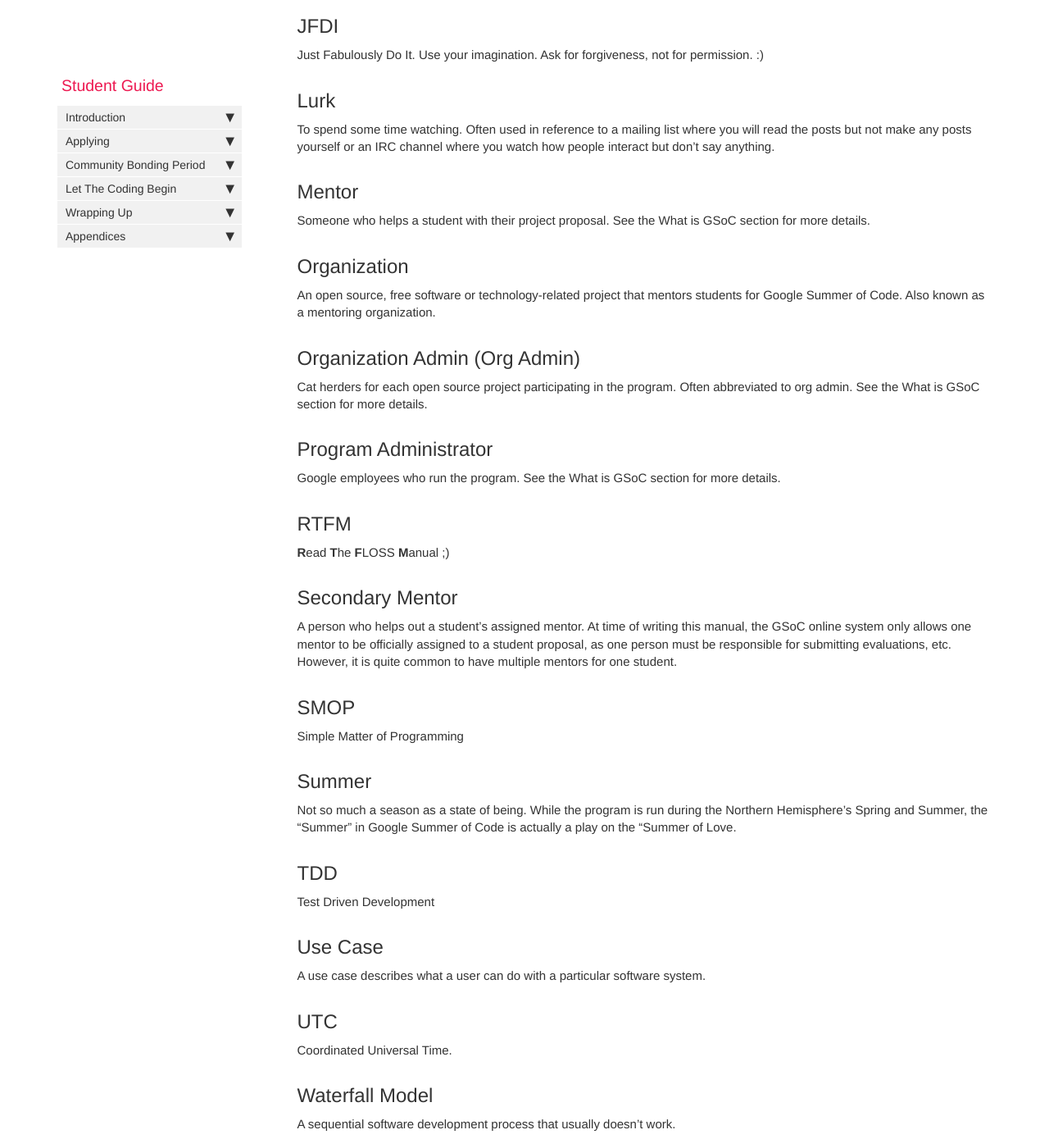
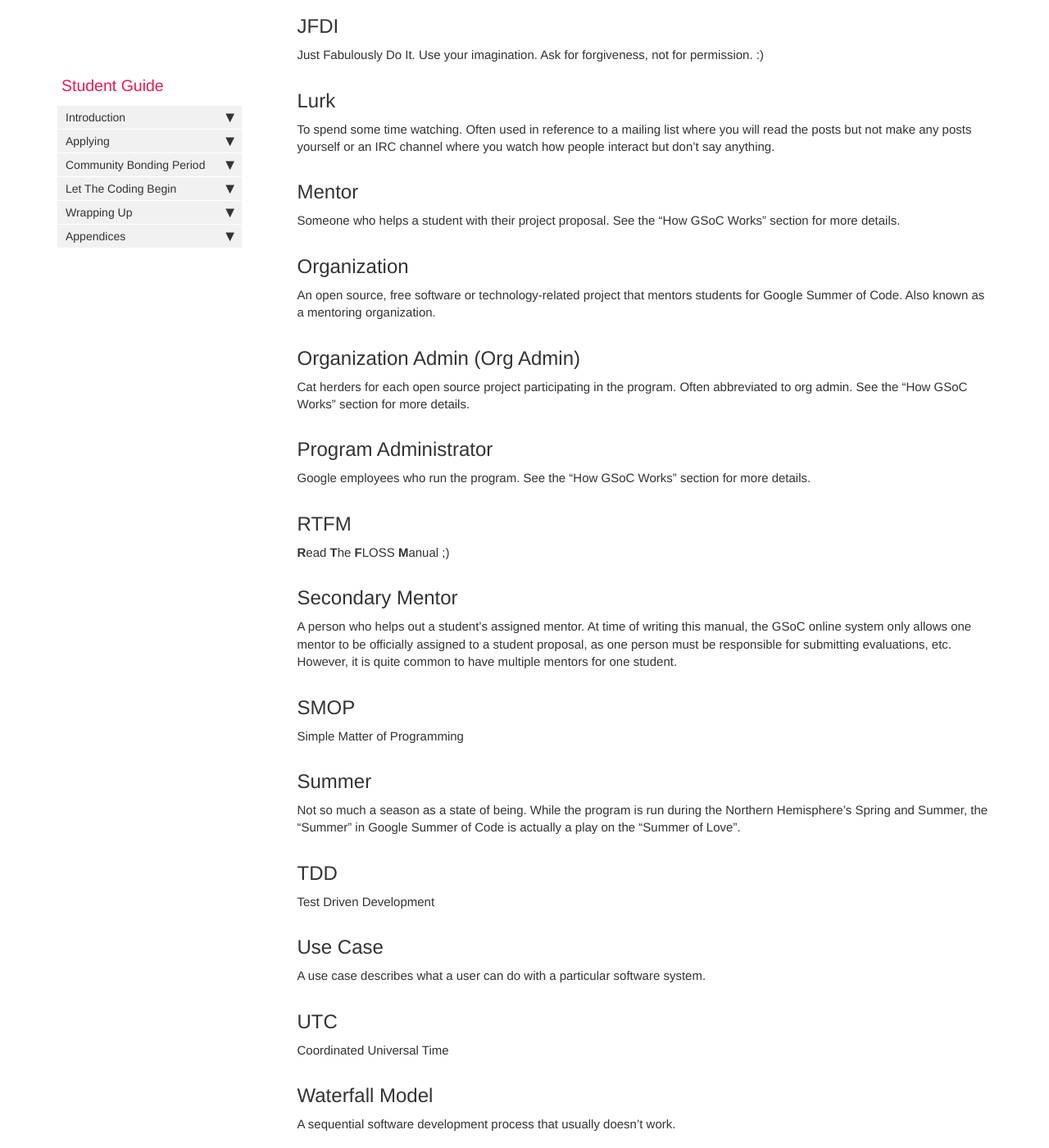
Before and after one commit to google/gsocguides, a Jekyll site: the page built from pages/student/23-glossary.md, in a window 1280 px wide and 1400 px high, scrolled down 1859 px. Shown: the whole window at 82% size. Built offline with Jekyll 4.4.1, drawn with Linux system fonts in a browser that asks for light colours; some of the changed text lies outside the part shown.

Commit message:
- some small typos - changed wording about mentors from he/she to they - some small fixes in Glossary

```diff
--- a/pages/student/23-glossary.md
+++ b/pages/student/23-glossary.md
@@ -69,7 +69,7 @@ To spend some time watching. Often used in reference to a mailing list where you
 
 ## Mentor
 
-Someone who helps a student with their project proposal. See the What is GSoC section for more details.
+Someone who helps a student with their project proposal. See the "How GSoC Works" section for more details.
 
 
 ## Organization
@@ -79,12 +79,12 @@ An open source, free software or technology-related project that mentors student
 
 ## Organization Admin (Org Admin)
 
-Cat herders for each open source project participating in the program. Often abbreviated to org admin. See the What is GSoC section for more details.
+Cat herders for each open source project participating in the program. Often abbreviated to org admin. See the "How GSoC Works" section for more details.
 
 
 ## Program Administrator
 
-Google employees who run the program. See the What is GSoC section for more details.
+Google employees who run the program. See the "How GSoC Works" section for more details.
 
 
 ## RTFM
@@ -104,7 +104,7 @@ Simple Matter of Programming
 
 ## Summer
 
-Not so much a season as a state of being. While the program is run during the Northern Hemisphere's Spring and Summer, the "Summer" in Google Summer of Code is actually a play on the "Summer of Love.
+Not so much a season as a state of being. While the program is run during the Northern Hemisphere's Spring and Summer, the "Summer" in Google Summer of Code is actually a play on the "Summer of Love".
 
 
 ## TDD
@@ -119,7 +119,7 @@ A use case describes what a user can do with a particular software system.
 
 ## UTC
 
-Coordinated Universal Time.
+Coordinated Universal Time
 
 
 ## Waterfall Model
```
Also changed, not shown: other parts of pages/student/23-glossary.md (+1 -1 lines), pages/student/01-why_should_i_apply.md (+1 -1 lines), pages/student/13-working_with_your_mentor.md (+3 -3 lines).
